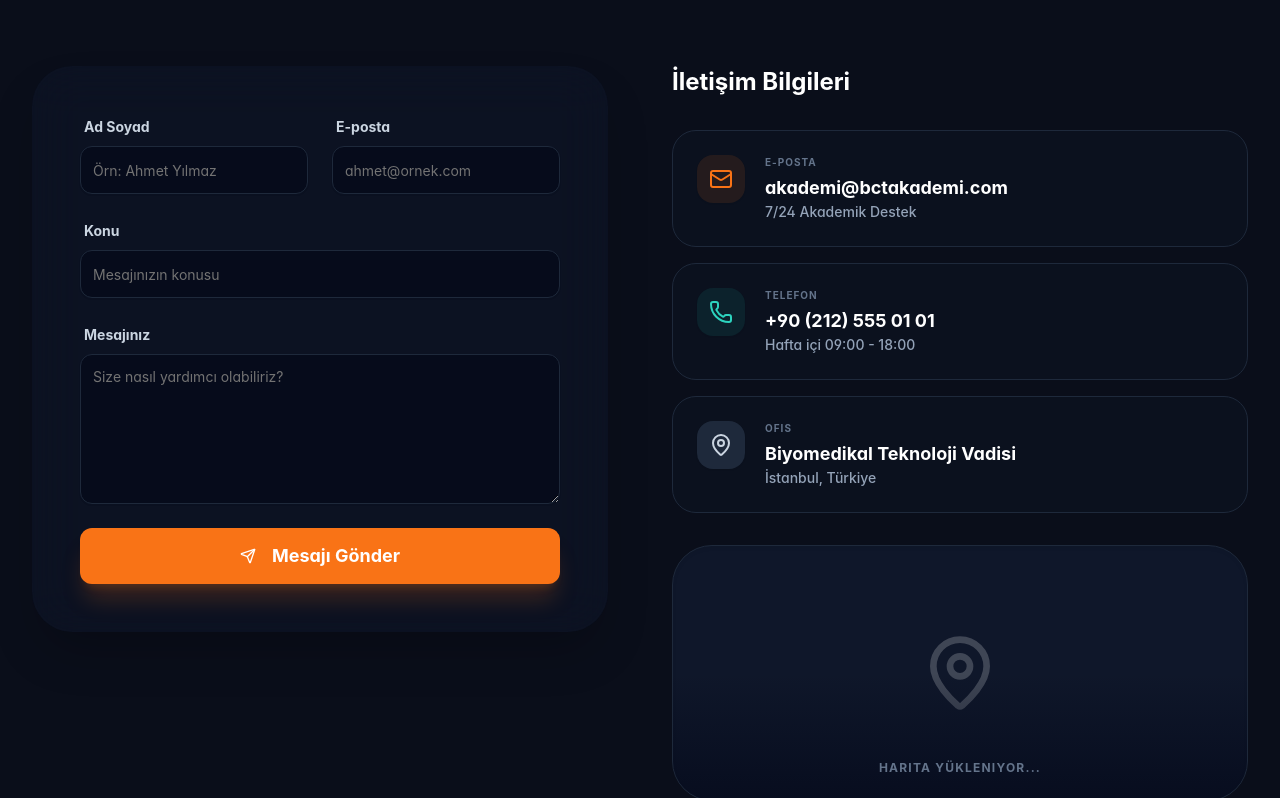
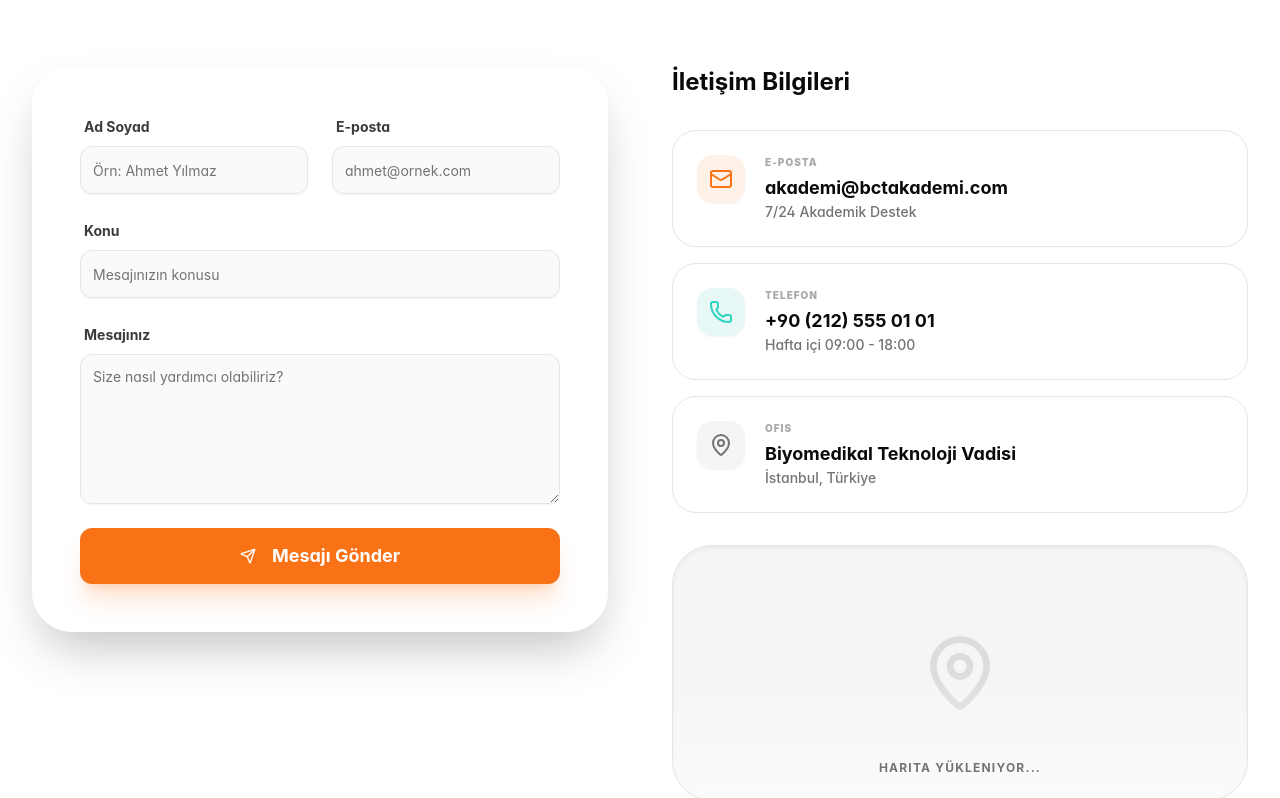
Before and after one commit to berkayec/bctakademi, a React (Vite) app: page /iletisim in a window 1280 px wide. Shown: the part 302-1100 px from the top of the page. Built offline with nearby package versions, Linux system fonts and the light colour scheme.

Commit message:
Refactor ContactPage styles and improve accessibility

```diff
--- a/src/pages/ContactPage.tsx
+++ b/src/pages/ContactPage.tsx
@@ -20,57 +20,65 @@ export function ContactPage() {
   };
 
   return (
-    <div className="bg-[#0a0e1a] min-h-screen">
+    // bg-[#0a0e1a] -> bg-background | Transition eklendi
+    <div className="bg-background min-h-screen transition-colors duration-300">
       <div className="max-w-7xl mx-auto px-4 sm:px-6 lg:px-8 py-12 md:py-24">
+
         {/* BAŞLIK BÖLÜMÜ */}
         <div className="text-center max-w-2xl mx-auto mb-16 space-y-4">
-          <h1 className="text-4xl md:text-5xl font-display font-bold text-white tracking-tight">
+          {/* text-white -> text-foreground */}
+          <h1 className="text-4xl md:text-5xl font-display font-bold text-foreground tracking-tight">
             Bize Ulaşın
           </h1>
-          <p className="text-lg text-slate-400 leading-relaxed font-medium">
+          {/* text-slate-400 -> text-muted-foreground */}
+          <p className="text-lg text-muted-foreground leading-relaxed font-medium">
             BCT Akademi eğitim portalımızla ilgili sorularınız, teknik destek talepleriniz veya kurumsal iş birlikleri için yanınızdayız.
           </p>
         </div>
 
         <div className="grid grid-cols-1 lg:grid-cols-2 gap-12 md:gap-16">
+
           {/* İLETİŞİM FORMU */}
           <div className="order-2 lg:order-1">
-            <Card className="border-none shadow-2xl bg-slate-900/50 backdrop-blur-xl rounded-[2.5rem] border border-white/5">
+            {/* bg-slate-900/50 -> bg-card | border-white/5 -> border-border */}
+            <Card className="border-none shadow-2xl bg-card/50 backdrop-blur-xl rounded-[2.5rem] border border-border transition-colors">
               <CardContent className="p-8 md:p-12">
                 <form onSubmit={handleSubmit} className="space-y-6">
                   <div className="grid grid-cols-1 md:grid-cols-2 gap-6">
                     <div className="space-y-2">
-                      <label className="text-sm font-bold text-slate-300 ml-1">Ad Soyad</label>
+                      {/* text-slate-300 -> text-foreground/80 */}
+                      <label className="text-sm font-bold text-foreground/80 ml-1">Ad Soyad</label>
                       <Input
                         required
                         placeholder="Örn: Ahmet Yılmaz"
-                        className="rounded-xl border-slate-800 bg-slate-950/50 text-white focus-visible:ring-orange-500 h-12"
+                        // bg-slate-950/50 -> bg-muted/50 | text-white -> text-foreground
+                        className="rounded-xl border-border bg-muted/50 text-foreground focus-visible:ring-orange-500 h-12"
                       />
                     </div>
                     <div className="space-y-2">
-                      <label className="text-sm font-bold text-slate-300 ml-1">E-posta</label>
+                      <label className="text-sm font-bold text-foreground/80 ml-1">E-posta</label>
                       <Input
                         required
                         type="email"
                         placeholder="ahmet@ornek.com"
-                        className="rounded-xl border-slate-800 bg-slate-950/50 text-white focus-visible:ring-orange-500 h-12"
+                        className="rounded-xl border-border bg-muted/50 text-foreground focus-visible:ring-orange-500 h-12"
                       />
                     </div>
                   </div>
                   <div className="space-y-2">
-                    <label className="text-sm font-bold text-slate-300 ml-1">Konu</label>
+                    <label className="text-sm font-bold text-foreground/80 ml-1">Konu</label>
                     <Input
                       required
                       placeholder="Mesajınızın konusu"
-                      className="rounded-xl border-slate-800 bg-slate-950/50 text-white focus-visible:ring-orange-500 h-12"
+                      className="rounded-xl border-border bg-muted/50 text-foreground focus-visible:ring-orange-500 h-12"
                     />
                   </div>
                   <div className="space-y-2">
-                    <label className="text-sm font-bold text-slate-300 ml-1">Mesajınız</label>
+                    <label className="text-sm font-bold text-foreground/80 ml-1">Mesajınız</label>
                     <Textarea
                       required
                       placeholder="Size nasıl yardımcı olabiliriz?"
-                      className="rounded-xl border-slate-800 bg-slate-950/50 text-white focus-visible:ring-orange-500 min-h-[150px] pt-3"
+                      className="rounded-xl border-border bg-muted/50 text-foreground focus-visible:ring-orange-500 min-h-[150px] pt-3"
                     />
                   </div>
                   <Button
@@ -87,21 +95,23 @@ export function ContactPage() {
           {/* İLETİŞİM BİLGİLERİ */}
           <div className="order-1 lg:order-2 flex flex-col justify-between space-y-8">
             <div className="space-y-8">
-              <h3 className="text-2xl font-bold text-white mb-6">İletişim Bilgileri</h3>
+              {/* text-white -> text-foreground */}
+              <h3 className="text-2xl font-bold text-foreground mb-6">İletişim Bilgileri</h3>
               <div className="grid grid-cols-1 gap-4">
                 {[
                   { icon: Mail, label: "E-posta", value: "akademi@bctakademi.com", sub: "7/24 Akademik Destek", color: "bg-orange-500/10 text-orange-500" },
                   { icon: Phone, label: "Telefon", value: "+90 (212) 555 01 01", sub: "Hafta içi 09:00 - 18:00", color: "bg-teal-500/10 text-teal-400" },
-                  { icon: MapPin, label: "Ofis", value: "Biyomedikal Teknoloji Vadisi", sub: "İstanbul, Türkiye", color: "bg-slate-800 text-slate-300" }
+                  { icon: MapPin, label: "Ofis", value: "Biyomedikal Teknoloji Vadisi", sub: "İstanbul, Türkiye", color: "bg-muted text-muted-foreground" }
                 ].map((item, i) => (
-                  <div key={i} className="flex gap-5 items-start p-6 rounded-3xl border border-slate-800 bg-slate-900/30 hover:bg-slate-900/50 transition-all group">
+                  <div key={i} className="flex gap-5 items-start p-6 rounded-3xl border border-border bg-card/30 hover:bg-card/50 transition-all group">
                     <div className={`w-12 h-12 rounded-2xl ${item.color} flex items-center justify-center shrink-0 shadow-sm transition-transform group-hover:scale-110`}>
                       <item.icon className="w-6 h-6" />
                     </div>
                     <div>
-                      <p className="text-[10px] font-bold text-slate-500 uppercase tracking-widest mb-1">{item.label}</p>
-                      <p className="text-lg font-bold text-white">{item.value}</p>
-                      <p className="text-sm text-slate-400 font-medium">{item.sub}</p>
+                      {/* text-slate-500 -> text-muted-foreground/60 */}
+                      <p className="text-[10px] font-black text-muted-foreground/60 uppercase tracking-widest mb-1">{item.label}</p>
+                      <p className="text-lg font-bold text-foreground">{item.value}</p>
+                      <p className="text-sm text-muted-foreground font-medium">{item.sub}</p>
                     </div>
                   </div>
                 ))}
@@ -109,13 +119,15 @@ export function ContactPage() {
             </div>
 
             {/* HARİTA PLACEHOLDER */}
-            <div className="bg-slate-900 rounded-[2.5rem] p-4 h-48 md:h-64 relative overflow-hidden border border-slate-800 shadow-inner group">
-               <div className="absolute inset-0 flex items-center justify-center opacity-20">
-                 <MapPin className="w-20 h-20 text-white transition-transform group-hover:scale-110 duration-500" />
+            {/* bg-slate-900 -> bg-muted */}
+            <div className="bg-muted rounded-[2.5rem] p-4 h-48 md:h-64 relative overflow-hidden border border-border shadow-inner group">
+               <div className="absolute inset-0 flex items-center justify-center opacity-10 dark:opacity-20">
+                 <MapPin className="w-20 h-20 text-foreground transition-transform group-hover:scale-110 duration-500" />
                </div>
-               <div className="absolute inset-0 bg-gradient-to-t from-slate-950 via-transparent to-transparent opacity-60" />
-               <p className="absolute bottom-6 left-1/2 -translate-x-1/2 text-slate-500 text-xs font-bold uppercase tracking-widest">
-                 Harita Yükleniyor...
+               {/* Gradient overlay uyumlu hale getirildi */}
+               <div className="absolute inset-0 bg-gradient-to-t from-background via-transparent to-transparent opacity-60" />
+               <p className="absolute bottom-6 left-1/2 -translate-x-1/2 text-muted-foreground text-xs font-bold uppercase tracking-widest">
+                  Harita Yükleniyor...
                </p>
             </div>
           </div>
```
